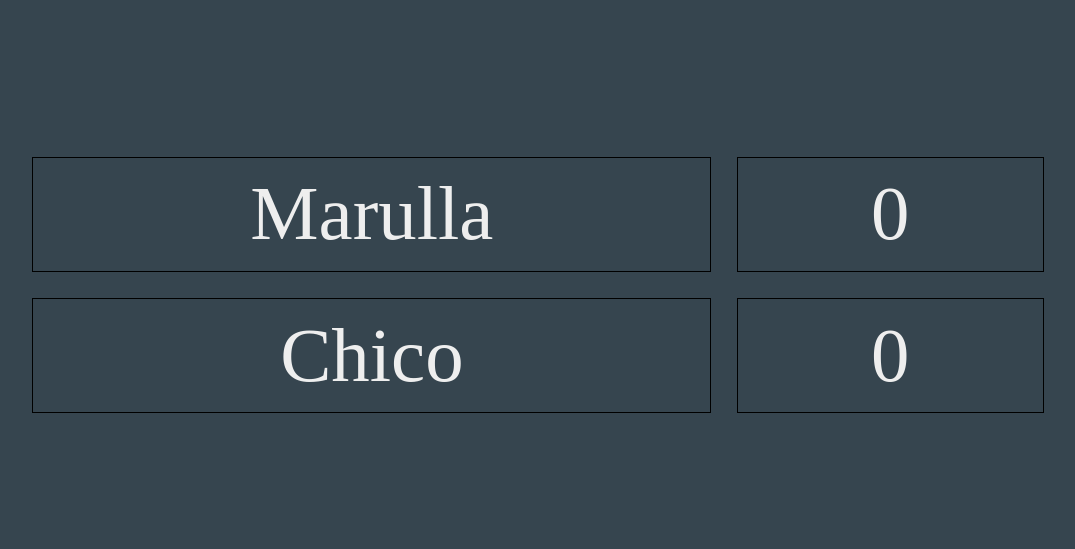
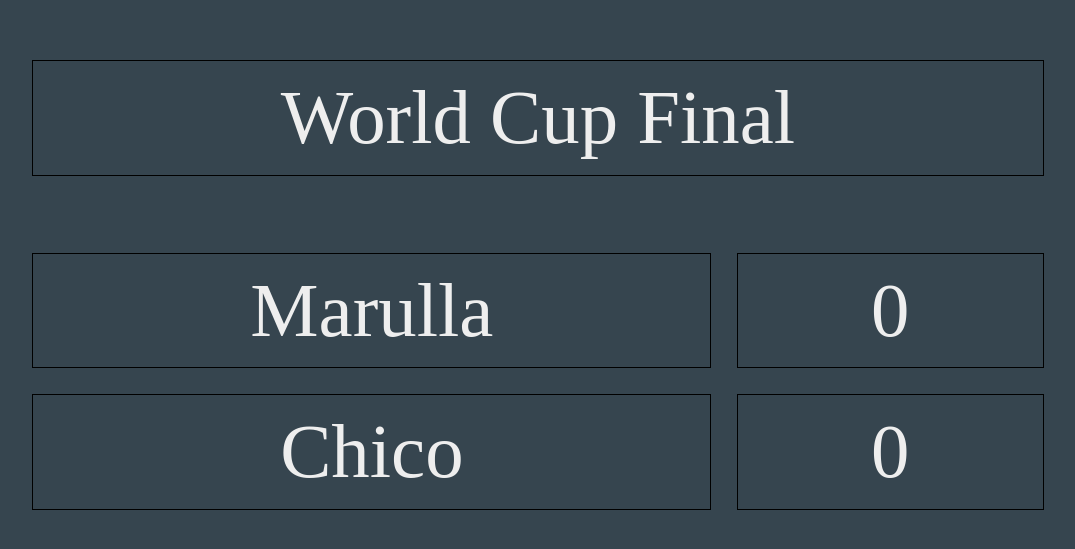
Before and after one commit to ilmaruk/scoreboard, a React (Create React App) app: page / in a window 1280 px wide. Shown: the part 123-672 px from the top of the page, without its empty margins (102-1177 px from the left). Built offline with nearby package versions, Linux system fonts and the light colour scheme; a web font is replaced by a local one.

Commit message:
Added title to Subbuteo layout.

```diff
--- a/src/index.tsx
+++ b/src/index.tsx
@@ -9,6 +9,7 @@ import { Match } from "./models/match";
 const match: Match = {
     layout: 'subbuteo',
     fullScreen: true,
+    title: 'World Cup Final',
     homeTeam: {
         name: 'Marulla'
     },
--- a/src/layouts/subbuteo/Subbuteo.tsx
+++ b/src/layouts/subbuteo/Subbuteo.tsx
@@ -25,11 +25,14 @@ export const Subbuteo = ({ match }: { match: Match }) => {
     return (
         <>
             <div className="row">
-                <div className="cell team" onClick={() => goFullscreen(match.fullScreen) }>{match.homeTeam.name}</div>
+                <div className="cell title" onClick={() => goFullscreen(match.fullScreen) }>{match.title}</div>
+            </div>
+            <div className="row">
+                <div className="cell team">{match.homeTeam.name}</div>
                 <div className="cell score" onClick={() => goal('home')} onDoubleClick={resetScore}><span className={last === 'home' ? 'last' : ''}>{score.home}</span></div>
             </div>
             <div className="row">
-                <div className="cell team" onClick={() => goFullscreen(match.fullScreen) }>{match.awayTeam.name}</div>
+                <div className="cell team">{match.awayTeam.name}</div>
                 <div className="cell score" onClick={() => goal('away')}><span className={last === 'away' ? 'last' : ''}>{score.away}</span></div>
             </div>
         </>
--- a/src/layouts/subbuteo/subbuteo.css
+++ b/src/layouts/subbuteo/subbuteo.css
@@ -41,6 +41,11 @@ body {
     padding: 1vw;
 }
 
+.title {
+    width: 100%;
+    margin-bottom: 4vw;
+}
+
 .team {
     width: 70%;
 }
@@ -49,7 +54,7 @@ body {
     width: 30%;
 }
 
-.team, .score {
+.title, .score {
     cursor: pointer;
 }
 
--- a/src/models/match.ts
+++ b/src/models/match.ts
@@ -7,6 +7,7 @@ export interface Team {
 export interface Match {
     layout: string;
     fullScreen?: boolean;
+    title?: string;
     homeTeam: Team;
     awayTeam: Team;
 }
```
